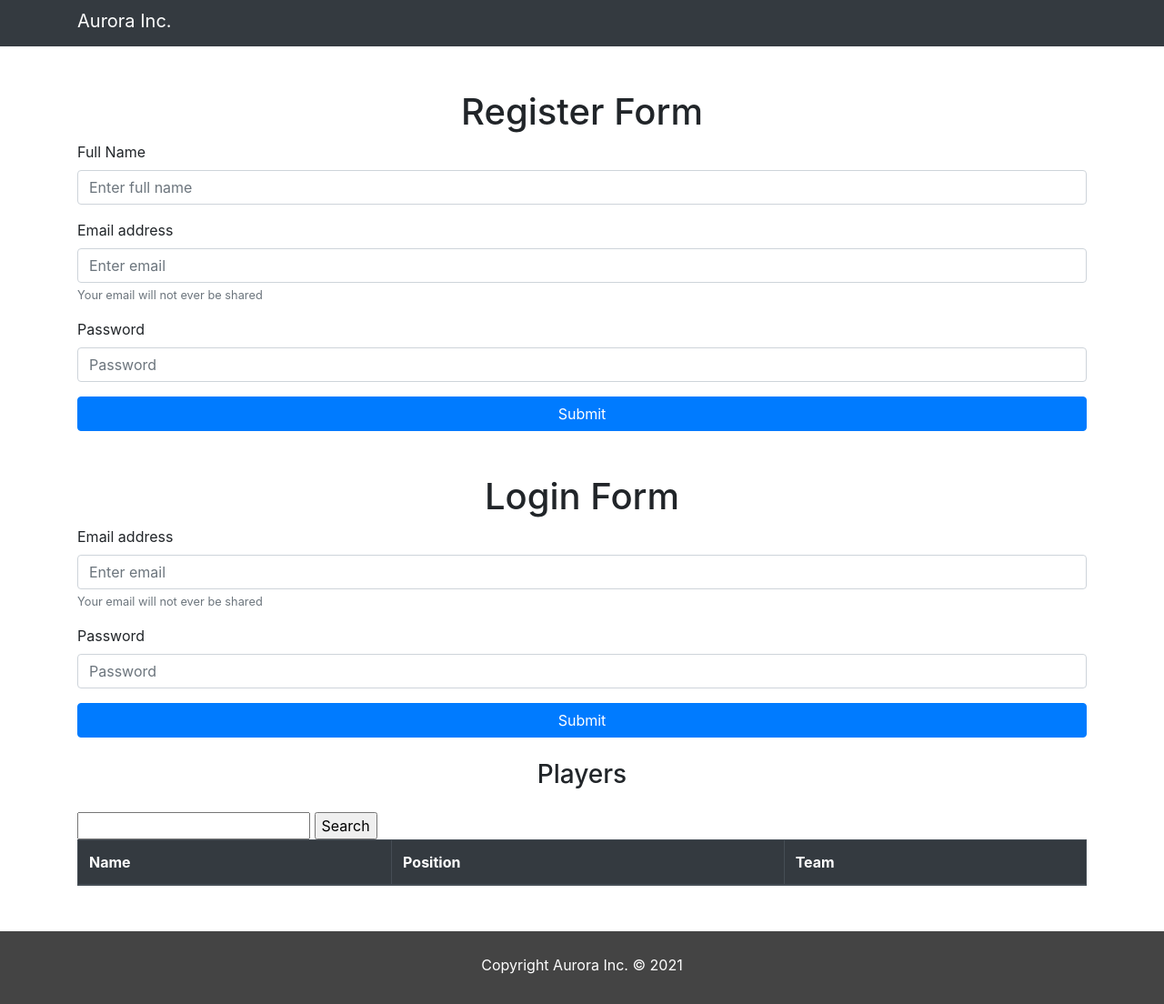
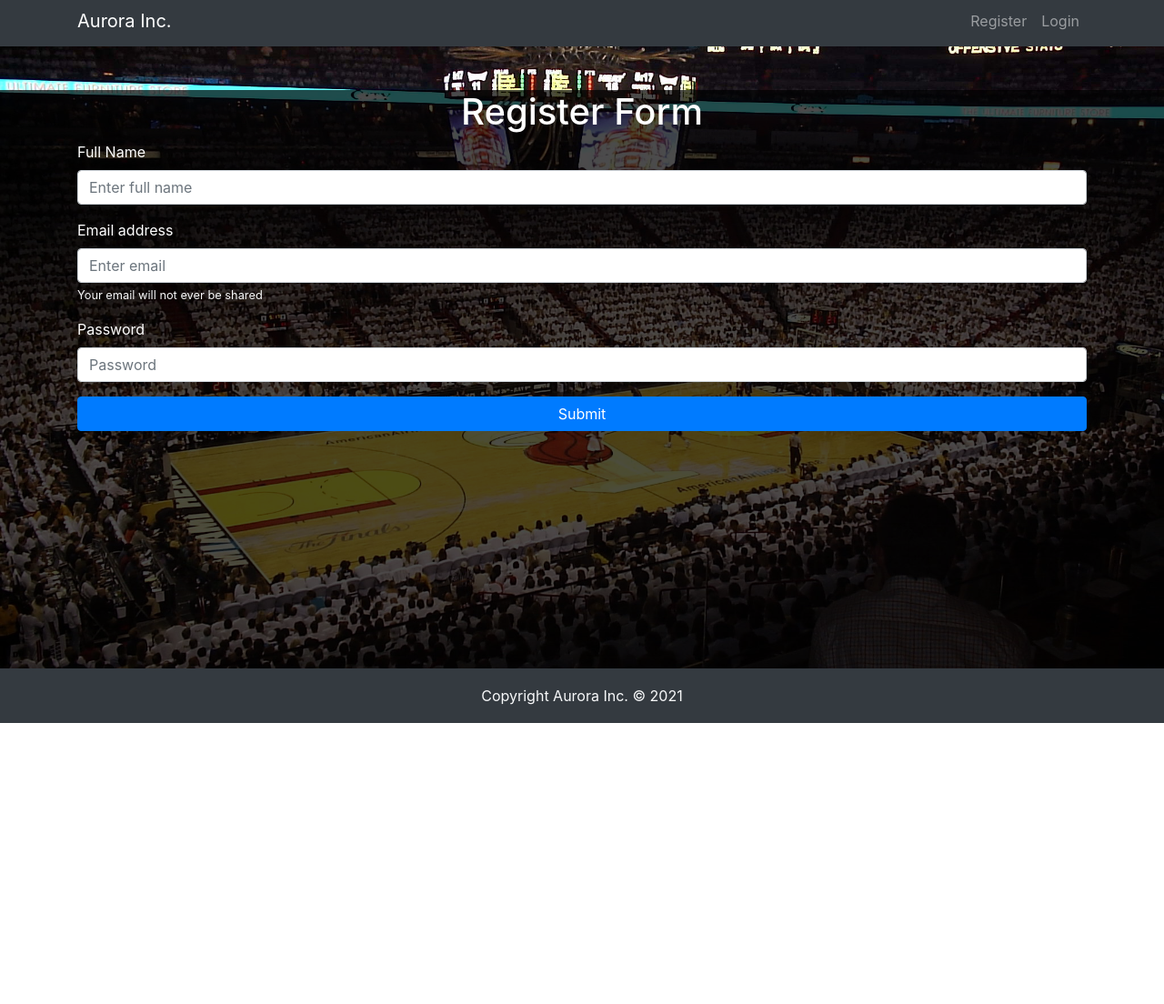
Before and after one commit to hacktiv8-project1-p2/sport-api-project, a plain HTML site: page client/index.html in a window 1280 px wide. Shown: the part 5-1109 px from the top of the page at 91% size. After the commit the page ends 800 px from the top, so only its background shows below. Drawn offline with nearby package versions, Linux system fonts and the light colour scheme; no server answers.

Commit message:
bagusin register & login page

```diff
--- a/client/css/style.css
+++ b/client/css/style.css
@@ -1,3 +1,21 @@
+/* Register-login */
+#register-login-content {
+  background-color: rgba(0, 0, 0, 0.7);
+  height: 80vh;
+  color: #fff;
+}
+
+#register-login-content::after {
+  content: '';
+  position: absolute;
+  top: 0;
+  left: 0;
+  width: 100%;
+  height: 100%;
+  background: url('../img/NBA_FINALS.jpg') no-repeat center center/cover;
+  z-index: -1;
+}
+
 /* News */
 
 #news-content {
@@ -17,16 +35,14 @@
 
 /* Footer */
 
-footer {
-  height: 80px;
-  background: #444;
-  margin-top: 50px;
-  display: flex;
-  justify-content: center;
-  align-items: center;
+#navbar-bottom {
+  height: 60px;
 }
 
-footer p {
-  color: #fff;
-  margin-top: 10px;
+#navbar-bottom p {
+  margin: 0;
+  position: absolute;
+  top: 50%;
+  left: 50%;
+  transform: translate(-50%, -50%);
 }
--- a/client/index.html
+++ b/client/index.html
@@ -12,12 +12,18 @@
       <div class="container">
         <a class="navbar-brand" href="#">Aurora Inc.</a>
           <ul class="navbar-nav">
+              <li class="nav-item" id="registerNav">
+                  <a class="nav-link" href="#" id="#registerLink">Register</a>
+              </li>
+              <li class="nav-item" id="loginNav">
+                  <a class="nav-link" href="#" id="#loginLink">Login</a>
+              </li>
               <li class="nav-item" id="logout">
                   <a class="nav-link" href="#">Logout</a>
               </li>
-        </ul>
       </div>
     </nav>
+    <section id="register-login-content">
       <div class="container">
         <div id="register">
         <form id="register-form">
@@ -29,7 +35,7 @@
           <div class="form-group">
             <label for="email">Email address</label>
             <input class="form-control form-control" type="email" name="email" id="registerEmail" placeholder="Enter email">
-          <small class="form-text text-muted">Your email will not ever be shared</small>
+            <small class="form-text text-light">Your email will not ever be shared</small>
           </div>
           <div class="form-group">
             <label for="password">Password</label>
@@ -44,7 +50,7 @@
           <div class="form-group">
             <label for="email">Email address</label>
             <input class="form-control form-control" type="email" name="email" id="loginEmail" placeholder="Enter email">
-          <small class="form-text text-muted">Your email will not ever be shared</small>
+            <small class="form-text text-light">Your email will not ever be shared</small>
           </div>
           <div class="form-group">
             <label for="password">Password</label>
@@ -55,6 +61,7 @@
         </form>
       </div>
     </div>
+  </section>
 
   <div class="container" id="livescore-container" style="width: 600px;">
     <table class="table table-bordered table-hover">
@@ -95,9 +102,9 @@
     </table>
   </div>
 
-  <footer>
+  <nav class="navbar fixed-bottom navbar-dark bg-dark text-light" id="navbar-bottom">
     <p>Copyright Aurora Inc. &copy; 2021</p>
-  </footer>
+  </nav>
 
   <script src="https://code.jquery.com/jquery-3.5.1.min.js" integrity="sha256-9/aliU8dGd2tb6OSsuzixeV4y/faTqgFtohetphbbj0=" crossorigin="anonymous"></script>
   <script src="https://cdnjs.cloudflare.com/ajax/libs/popper.js/1.14.3/umd/popper.min.js" integrity="sha384-ZMP7rVo3mIykV+2+9J3UJ46jBk0WLaUAdn689aCwoqbBJiSnjAK/l8WvCWPIPm49"
@@ -114,6 +121,18 @@
       $("#login-form").on("submit", (e) => {
         e.preventDefault();
         login();
+      })
+
+      $('#registerNav').on("click", (e) => {
+        e.preventDefault();
+        $('#register').show();
+        $('#login').hide();
+      })
+
+      $('#loginNav').on("click", (e) => {
+        e.preventDefault();
+        $('#login').show();
+        $('#register').hide();
       })
 
       $("#register-form").on("submit", (e) => {
--- a/client/registerLoginScript.js
+++ b/client/registerLoginScript.js
@@ -16,6 +16,7 @@ function register() {
   })
     .done(response => {
       auth();
+      afterRegister();
     })
     .fail((xhr, text) => {
       console.log(xhr, text);
@@ -49,19 +50,32 @@ function login() {
     })
 }
 
+function afterRegister() {
+  $('#register').hide();
+  $('#login').show();
+}
+
 function auth() {
   if (!localStorage.getItem('access_token')) {
     $("#register").show();
-    $("#login").show();
+    $("#login").hide();
     $("#logout").hide();
+    $('#loginNav').show();
+    $('#registerNav').show();
     $("#livescore-container").hide();
     $("#news-container").hide();
+    $("#players-container").hide();
+    $('#register-login-content').show();
   } else {
+    $('#register-login-content').hide();
     $("#login").hide();
     $("#register").hide();
+    $('#loginNav').hide();
+    $('#registerNav').hide();
     $("#logout").show();
     $("#livescore-container").show();
     $("#news-container").show();
+    $("#players-container").show();
   }
 }
 
```
Also changed, not shown: client/img/NBA_FINALS.jpg (added), 2 other files. Lines whose indentation alone changed are shown as unchanged.
